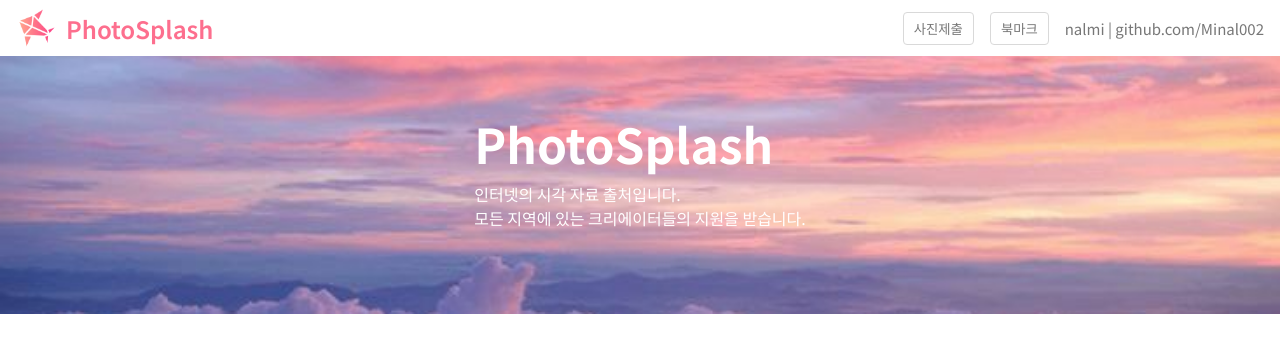
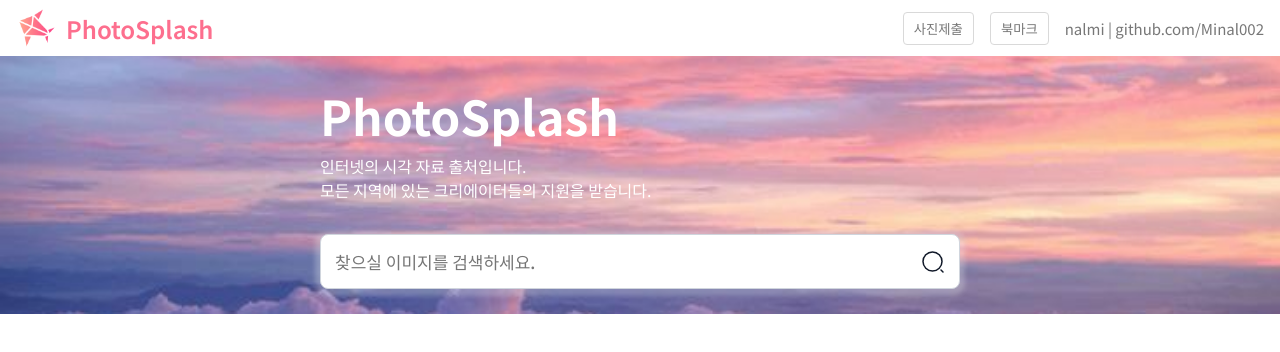
Before and after one commit to Minal002/PhotoSplash, a React (Vite) app in the folder react-album/: page / in a window 1280 px wide. Shown: the top 352 px of the page. Built offline with nearby package versions, Linux system fonts and the light colour scheme.

Commit message:
FEAT: 🎸 searchBar 스타일 적용

```diff
--- a/react-album/src/components/common/searchBar/CommonSearchBar.module.scss
+++ b/react-album/src/components/common/searchBar/CommonSearchBar.module.scss
@@ -0,0 +1,45 @@
+.searchBar {
+    display: flex;
+    align-items: center;
+
+    gap: 28px;
+
+    &__search {
+        display: flex;
+        align-items: center;
+        justify-content: flex-start;
+
+        width: 50vw;
+
+        padding: 14px;
+        gap: 16px;
+
+        border-radius: 8px;
+        border: 1px solid $color-gray-300;
+        background-color: $color-white-000;
+        box-shadow: 0px 2px 5px 5px rgba(228, 231, 236, 0.3);
+
+        &:focus-within {
+            border-radius: 8px;
+            border: 1px solid $color-white-500;
+            background-color: $color-white-000;
+            box-shadow: 0px 0px 5px 0px rgba(21, 112, 239, 0.3);
+
+            .input {
+                color: $color-gray-800;
+            }
+        }
+        &__input {
+            outline: none;
+            border: none;
+
+            width: 100%;
+
+            font-size: 17px;
+            font-weight: 500;
+            line-height: 17px;
+
+            color: $color-gray-500;
+        }
+    }
+}
--- a/react-album/src/pages/index/index.tsx
+++ b/react-album/src/pages/index/index.tsx
@@ -1,5 +1,6 @@
 import styles from './styles/index.module.scss'
 import CommonHeader from '@/components/common/header/CommonHeader'
+import CommonSearchBar from '@/components/common/searchBar/CommonSearchBar'
 
 function index() {
   return (
@@ -16,6 +17,7 @@
               모든 지역에 있는 크리에이터들의 지원을 받습니다.
             </span>
             {/* 검색창 UI 부분 */}
+            <CommonSearchBar />
           </div>
         </div>
         <div className={styles.page__contents__imageBox}></div>
```
